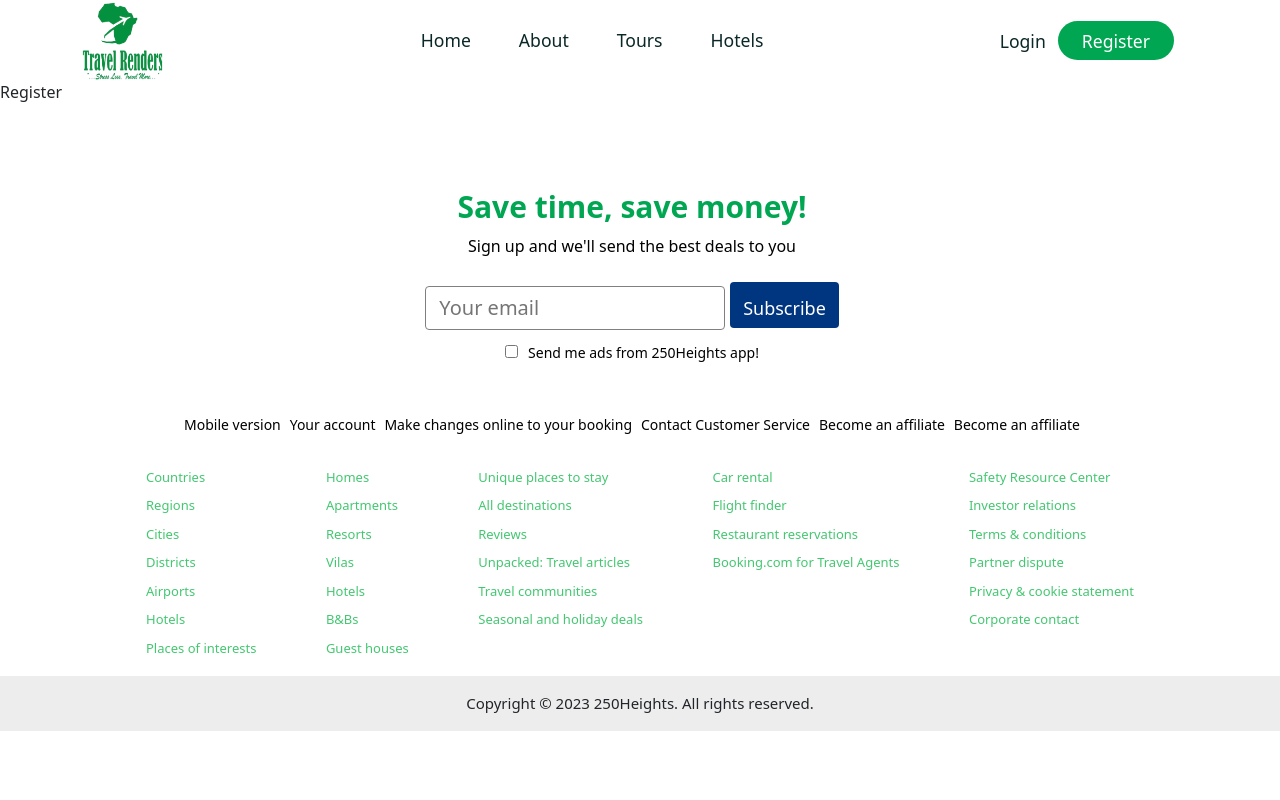
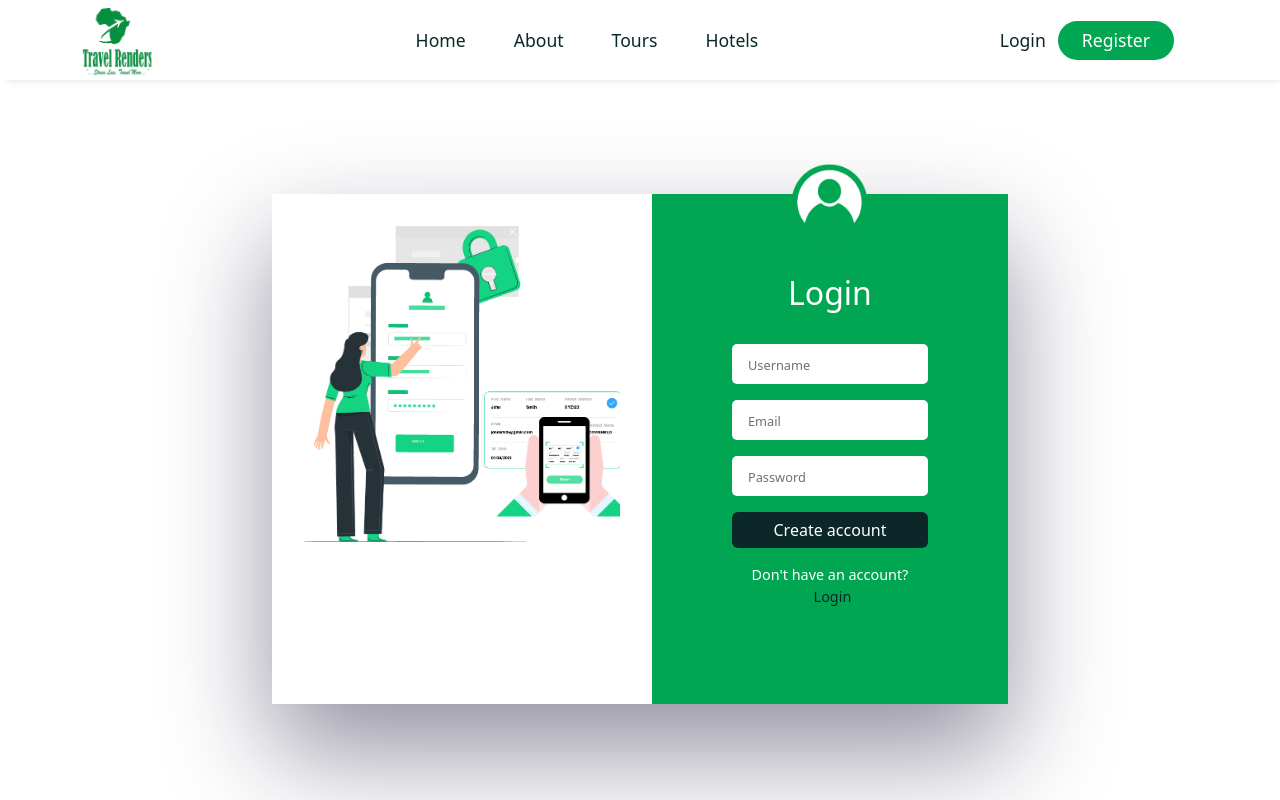
Before and after one commit to EmmaTheDev01/hotelbooking_app, a React (Create React App) app in the folder client/: page /register in a window 1280 px wide. Shown: the top 800 px of the page. Built offline with nearby package versions, Linux system fonts and the light colour scheme; a web font is replaced by a local one.

Commit message:
Adding sticky header and register page

```diff
--- a/client/src/components/Header/Header.jsx
+++ b/client/src/components/Header/Header.jsx
@@ -24,7 +24,7 @@ const nav__Links = [
 ];
 const Header = () => {
   return (
-    <header className="header">
+    <header className="header sticky__header">
       <Container>
         <Row>
           <div className="nav__wrapper d-flex align-items-center justify-content-between">
--- a/client/src/components/Header/header.css
+++ b/client/src/components/Header/header.css
@@ -1,4 +1,5 @@
 .header {
+  position: sticky;
   width: 100%;
   height: 80px;
   line-height: 80px;
@@ -6,7 +7,7 @@
 
 .logo img {
   width: 100%;
-  height: 80px;
+  height: 70px;
   object-fit: cover;
 }
 
--- a/client/src/pages/Login.jsx
+++ b/client/src/pages/Login.jsx
@@ -34,7 +34,7 @@ const Login = () => {
                 </div>
                 <div className="user">{/* Image on a login page */}</div>
                 <h2>Login</h2>
-                <Form>
+                <Form onSubmit={handleClick}>
                   <FormGroup>
                     <input
                       type="email"
@@ -57,7 +57,7 @@ const Login = () => {
                     Login
                   </Button>
                   <p>
-                    Don't have an account? <Link to="/register">Create one</Link>
+                    Don't have an account? <Link to="/register">Create</Link>
                   </p>
                 </Form>
               </div>
--- a/client/src/pages/Register.jsx
+++ b/client/src/pages/Register.jsx
@@ -1,9 +1,81 @@
-import React from 'react'
+import React, { useState } from "react";
+import "../styles/login.css";
+import userIcon from "../assets/images/user.png";
+import RegisterImage from "../assets/images/register.png";
+import { Container, Col, Row, Form, FormGroup, Button } from "reactstrap";
+import { Link } from "react-router-dom";
+const Register = () => {
+  const [credentials, setCredentials] = useState({
+    email: undefined,
+    password: undefined,
+  });
 
-const Register = () => {
+  const handleChange = (e) => {
+    setCredentials((prev) => ({ ...prev, [e.target.id]: e.target.value }));
+  };
+
+  const handleClick = (e) => {
+    e.preventDefault();
+  };
+
   return (
-    <div>Register</div>
-  )
-}
+    <section>
+      <Container>
+        <Row>
+          <Col lg="8" className="m-auto">
+            <div className="login  d-flex justify-content-between">
+              <div className="login-img">
+                <img src={RegisterImage} alt="login-icon" />
+              </div>
 
-export default Register
+              <div className="login-form">
+                <div className="user">
+                  <img src={userIcon} alt="login-icon" />
+                </div>
+                <div className="user">{/* Image on a login page */}</div>
+                <h2>Login</h2>
+                <Form onSubmit={handleClick}>
+                  <FormGroup>
+                    <input
+                      type="text"
+                      placeholder="Username"
+                      id="username"
+                      onChange={handleChange}
+                      required
+                    />
+                  </FormGroup>
+                  <FormGroup>
+                    <input
+                      type="email"
+                      placeholder="Email"
+                      id="email"
+                      onChange={handleChange}
+                      required
+                    />
+                  </FormGroup>
+                  <FormGroup>
+                    <input
+                      type="password"
+                      placeholder="Password"
+                      id="password"
+                      onChange={handleChange}
+                      required
+                    />
+                  </FormGroup>
+                  <Button className="btn secondary__btn auth-btn" type="submit">
+                    Create account
+                  </Button>
+                  <p>
+                    Don't have an account? <Link to="/login">Login</Link>
+                  </p>
+                </Form>
+              </div>
+            </div>
+          </Col>
+        </Row>
+      </Container>
+    </section>
+  );
+};
+
+export default Register;
--- a/client/src/styles/login.css
+++ b/client/src/styles/login.css
@@ -30,6 +30,10 @@
     border: none;
     font-size: 1rem;
 }
+.login-form input::placeholder{
+    font-size: .8rem;
+    color: var(--text-color);
+}
 .login-form input:focus{
     outline: none;
 }
@@ -41,3 +45,36 @@
     left: 50%;
     transform: translate(-50%, -9%);
 }
+.login-form h2{
+    color: #fff;
+    text-align: center;
+    margin-bottom: 2rem;
+}
+.auth-btn{
+    background-color: var(--heading-color) !important;
+    border: 1px solid #fff;
+    width: 100%;
+    color: #fff !important;
+}
+.auth-btn:hover{
+    background-color: var(--secondary-color) !important;
+    border: 1px solid #fff !important;
+}
+.login-form p{
+    font-size: .9rem;
+    margin-top: 1rem;
+    color: #fff;
+    text-align: center;
+}
+.login-form p a{
+    color: var(--heading-color);
+    text-decoration: none;
+    margin-left: 5px;
+    font-weight: 500;
+}
+.login-form p a:hover{
+    color: rgb(34, 228, 218);
+    text-decoration: none;
+    margin-left: 5px;
+    font-weight: 500;
+}
```
Also changed, not shown: client/src/pages/ThankYou.jsx (+20 -16 lines), client/src/assets/images/register.png (added).
